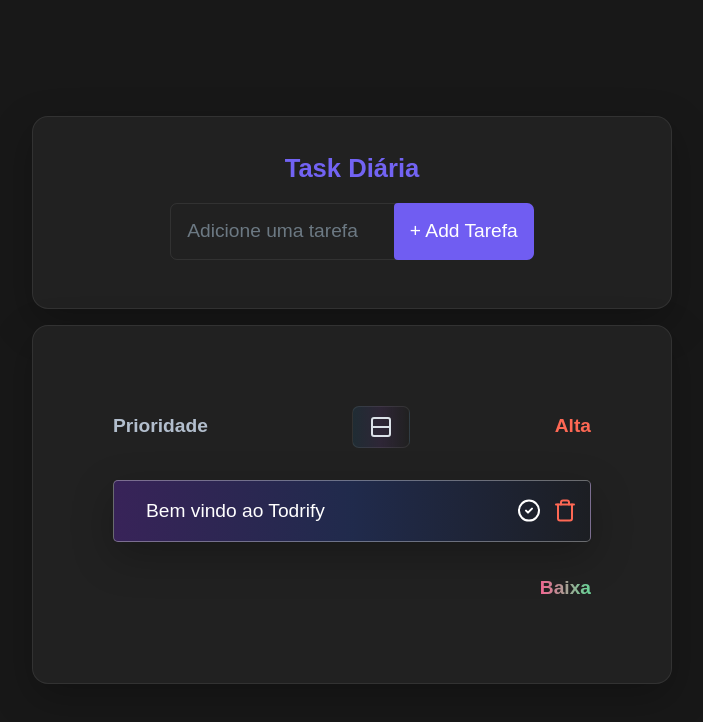
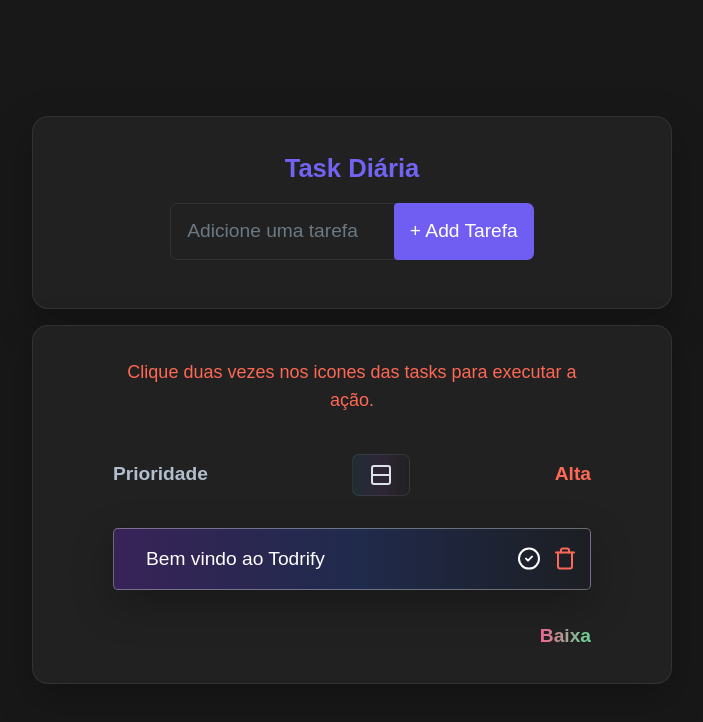
Before and after one commit to LipeMachado/Todrify, a React (Vite) app: page / in a window 1280 px wide. Shown: the top 722 px of the page, without its empty margins (288-991 px from the left). Built offline with nearby package versions, Linux system fonts and the light colour scheme.

Commit message:
Add animations

```diff
--- a/package.json
+++ b/package.json
@@ -14,6 +14,7 @@
     "@dnd-kit/sortable": "^8.0.0",
     "@dnd-kit/utilities": "^3.2.2",
     "@fontsource-variable/nunito": "^5.0.17",
+    "gsap": "^3.12.3",
     "lucide-react": "^0.294.0",
     "react": "^18.2.0",
     "react-dom": "^18.2.0",
--- a/src/App.tsx
+++ b/src/App.tsx
@@ -1,4 +1,4 @@
-import { ChangeEvent, FormEvent, useEffect, useState } from 'react'
+import { ChangeEvent, FormEvent, useEffect, useRef, useState } from 'react'
 import { myTodos } from "./data/todo"
 import { List } from './components/List'
 import { v4 as uuid } from 'uuid'
@@ -7,11 +7,16 @@
 import { DndContext } from '@dnd-kit/core'
 import { SortableContext } from '@dnd-kit/sortable'
 import { Columns, Rows } from 'lucide-react'
+import { gsap } from 'gsap'
 
 export function App() {
   const [todos, setTodos] = useState(myTodos)
   const [value, setValue] = useState<string>('')
   const [toggleGrid, setToggleGrid] = useState(false)
+
+  const todosRef = useRef(null)
+  const todosCon = useRef(null)
+  const formRef = useRef(null)
 
   //Local Storage
   const saveToLocalStorage = (todos: any) => {
@@ -115,11 +120,28 @@
     }
   }
 
+  useEffect(() => {
+    const tl = gsap.timeline({ defaults: { ease: 'power1.out', duration: 1 } })
+    tl.fromTo(todosRef.current,
+      { opacity: 0, x: 800 },
+      { opacity: 1, x: 0, duration: 0.5 }
+    )
+      .fromTo(todosCon.current,
+        { opacity: 0, y: 800, scale: 0.5 },
+        { opacity: 1, y: 0, duration: 0.5, scale: 1 }, '-=0.1'
+      )
+      .fromTo(formRef.current,
+        { opacity: 0, scale: 0.5 },
+        { opacity: 1, duration: 0.5, scale: 1 }, '-=0.5'
+      )
+  }, [])
+
   return (
     <>
       <Toaster />
-      <div className="min-h-screen flex flex-col justify-center px-5 xl:px-80 py-10 lg:py-20 bg-bg3 overflow-hidden">
+      <div className="min-h-screen flex flex-col justify-center px-5 xl:px-80 py-10 lg:py-18 bg-bg3 overflow-hidden">
         <form
+          ref={formRef}
           onSubmit={handleSubmit}
           className="flex flex-col items-center bg-bg2 border-[1px] border-icons3 rounded-2xl mb-4 py-8 px-4 shadow-shadow3"
         >
@@ -148,7 +170,13 @@
 
         <DndContext onDragEnd={handleDragEnd}>
           <SortableContext items={todos.map((todo) => todo.id)}>
-            <ul className="overflow-hidden bg-bg2 p-[5rem] rounded-2xl shadow-shadow3 border-[1px] border-icons3">
+            <ul
+              ref={todosCon}
+              className="overflow-hidden bg-bg2 px-[2rem] py-[4rem] sm:py-[2rem] sm:px-[5rem] rounded-2xl shadow-shadow3 border-[1px] border-icons3"
+            >
+              <div className="flex w-full justify-center items-center mb-10">
+                <p className="text-danger text-lg text-center">Clique duas vezes nos icones das tasks para executar a ação.</p>
+              </div>
               <div className="flex justify-between items-center mb-8">
                 <p className="text-clampinput font-semibold text-gray-2 select-none">
                   Prioridade
@@ -163,7 +191,10 @@
                 </div>
                 <p className="text-clampinput font-semibold text-danger select-none">Alta</p>
               </div>
-              <div className={`${toggleGrid ? 'grid gap-4' : 'flex flex-col gap-2'} grid-cols-1 sm:grid-cols-2 transition-all`}>
+              <div
+                ref={todosRef}
+                className={`${toggleGrid ? 'grid gap-4' : 'flex flex-col gap-2'} grid-cols-1 sm:grid-cols-2 transition-all`}
+              >
                 {
                   todos.map((todo) => {
                     const { id, name, completed } = todo
--- a/src/components/List.tsx
+++ b/src/components/List.tsx
@@ -1,7 +1,8 @@
 import { CheckCircle2, Trash } from "lucide-react"
 import { useSortable } from "@dnd-kit/sortable"
 import { CSS } from '@dnd-kit/utilities'
-import { useMemo } from "react"
+import { useEffect, useMemo, useRef } from "react"
+import { gsap } from 'gsap'
 
 interface ListProps {
     id: string
@@ -12,6 +13,9 @@
 }
 
 export function List({ name, completed, id, removeTodo, handleCompleted }: ListProps) {
+
+    const todoRef = useRef(null)
+    const nameRef = useRef(null)
 
     const {
         attributes,
@@ -40,6 +44,35 @@
         return randomizeColor();
     }, [])
 
+    const animateAndRemoveFromDom = () => {
+        gsap.to(todoRef.current, {
+            duration: 0.5,
+            opacity: 0,
+            x: 50,
+            onComplete: () => {
+                removeTodo(id)
+            }
+        })
+    }
+
+    useEffect(() => {
+        gsap.from(nameRef.current, {
+            duration: 0.5,
+            opacity: 0,
+            y: 20,
+            rotationX: 180,
+            delay: -0.1,
+            onComplete: () => {
+                gsap.to(nameRef.current, {
+                    duration: 0.5,
+                    opacity: 1,
+                    y: 0,
+                    rotationX: 0,
+                })
+            }
+        })
+    }, [completed])
+
     return (
         <>
             <div
@@ -50,9 +83,16 @@
                 ref={setNodeRef}
             >
                 <li
+                    ref={todoRef}
+                    onDoubleClick={animateAndRemoveFromDom}
                     className={`bg-gradient-to-r ${randomColorMemo} py-4 px-8 rounded-[5px] list-none border-[1px] border-icons shadow-shadow3 hover:cursor-pointer active:transform active:scale-[0.98]`}
                 >
-                    <p className={`text-clampinputbutton ${completed ? 'line-through' : ''} ${completed ? 'text-primaryGreen' : 'text-white'}`}>{name}</p>
+                    <p
+                        ref={nameRef}
+                        className={`text-clampinputbutton ${completed ? 'line-through' : ''} ${completed ? 'text-primaryGreen' : 'text-white'}`}
+                    >
+                        {name}
+                    </p>
                 </li>
                 <div className="flex gap-3 absolute right-0 top-1/2 transform -translate-y-1/2 px-[.9rem] py-[.4rem]">
                     <div
```
Also changed, not shown: 1 other file (tests, documents, lock files or other folders).
